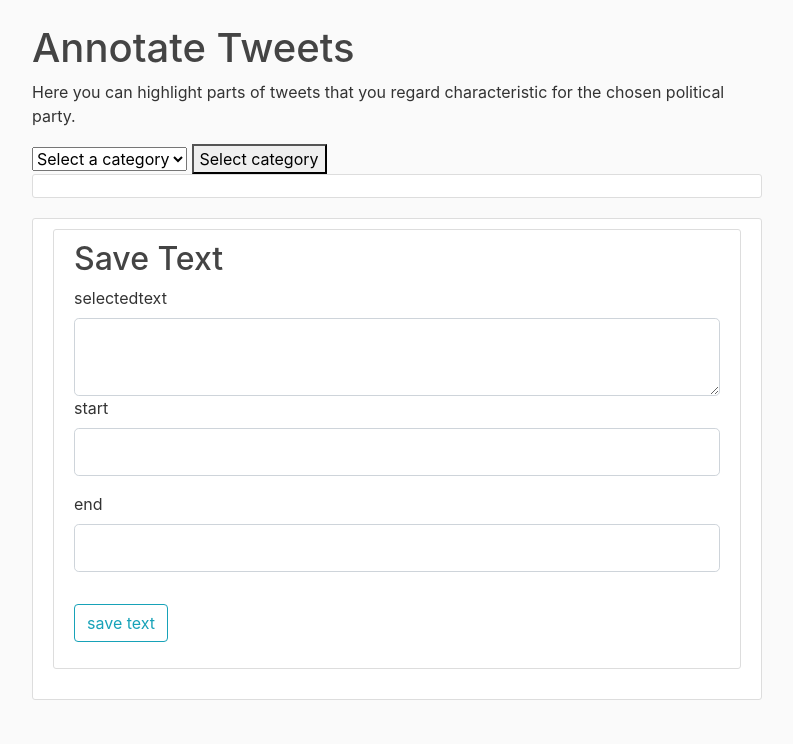
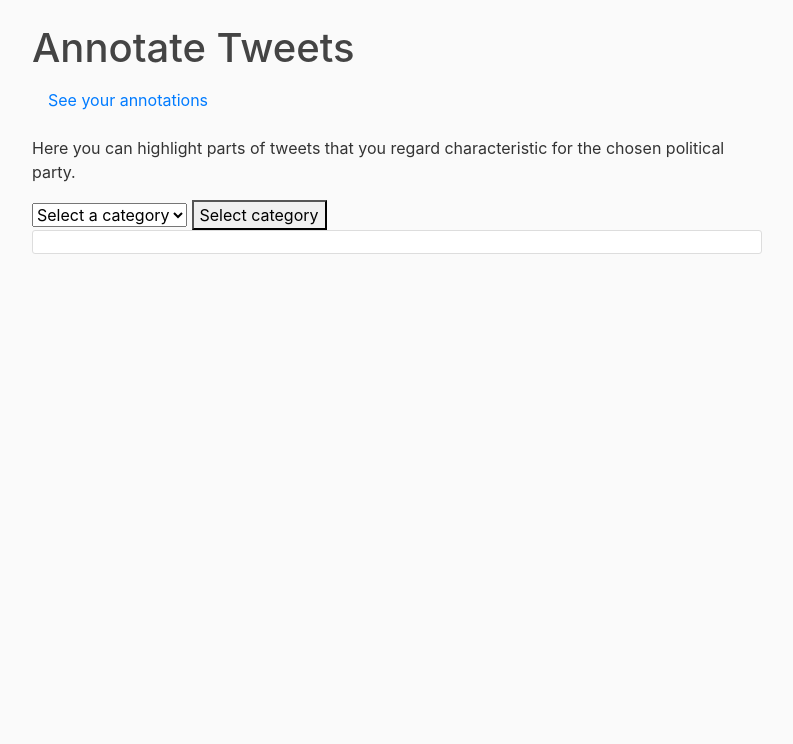
Before and after one commit to NLP4ALL/nlp4all, a Flask app: page /tweet_annotation in a window 1280 px wide. Shown: the part 56-800 px from the top of the page, without its empty margins (53-846 px from the left). Run offline with Flask 2, Linux system fonts and the light colour scheme; a user stored in the database is signed in; tables that the repository leaves empty hold one stand-in row (values such as "Sample post"); some libraries are stand-ins or nearby versions.

Commit message:
adding links to annotation views #44

```diff
--- a/nlp4all/routes.py
+++ b/nlp4all/routes.py
@@ -545,31 +545,9 @@ def tweet_annotation():
         tweet_table = [t[1] for t in tweet_table]
         return redirect(url_for('tweet_annotation', cat = cat_id))
 
-    #if request.method == "POST" and 'add-ann' in request.form.to_dict():
-    #    myargs = request.form.to_dict()
-    #    cat_id = myargs['select-category']
-    #    tweets = Tweet.query.filter(Tweet.category==cat_id)
-    #    tweet_table = { t.id : {'tweet': t.full_text, 'category': t.handle, "id": t.id} for t in tweets}
-    #    tweet_table = sorted([t for t in tweet_table.items()], key=lambda x:x[1]["id"], reverse=True)
-    #    tweet_table = [t[1] for t in tweet_table]
-    #    return redirect(url_for('tweet_annotation', cat = cat_id))
 
-    form = AnnotationForm()
-    if form.validate_on_submit():
-        if form.start.data > form.end.data:
-            coordinates = [form.end.data, form.start.data]
-        else:
-            coordinates = [form.start.data, form.end.data]
-        text = form.text.data
-        category= a_tweet.category
-        tweet= request.form.get('tweetid')
-        words = text.split()
-        #flash(tweet)
-        annotation = TweetAnnotation(user = current_user.id, text=text, category=category, tweet=tweet, coordinates=coordinates, words=words)
-        db.session.add(annotation)
-        db.session.commit()
 
-    return render_template('tweet_annotate.html', tweet_table= tweet_table, categories=categories, form=form)
+    return render_template('tweet_annotate.html', tweet_table= tweet_table, categories=categories)
 
 @app.route("/annotation_summary", methods=['GET', 'POST'])
 @login_required
--- a/nlp4all/templates/annotation_form.html
+++ b/nlp4all/templates/annotation_form.html
@@ -2,65 +2,7 @@
 <script src="https://code.jquery.com/jquery-3.5.1.min.js"></script>
 
 
-
-<div class="content-section">
-    <h2>Save Text</h1>
-        <form method="POST" action="" name= aform >
-            {{ form.hidden_tag() }}
-            <fieldset class="form-group">
-
-                <div name="selectedtext">
-                    {{ form.text.label(class="form-control-label") }}
-                    {% if form.text.errors %}
-                        {{ form.text(class="form-control form-control-lg is-invalid") }}
-                        <div class="invalid-feedback">
-                            {% for error in form.text.errors %}
-                                <span>{{ error }}</span>
-                            {% endfor %}
-                        </div>
-                    {% else %}
-                        {{ form.text(class="form-control form-control-lg") }}
-                    {% endif %}
-
-                </div>
-                <div class="form-group">
-                    {{ form.start.label(class="form-control-label") }}
-                    {% if form.start.errors %}
-                        {{ form.start(class="form-control form-control-lg is-invalid") }}
-                        <div class="invalid-feedback">
-                            {% for error in form.start.errors %}
-                                <span>{{ error }}</span>
-                            {% endfor %}
-                        </div>
-                    {% else %}
-                        {{ form.start(class="form-control form-control-lg") }}
-                    {% endif %}
-                </div>
-
-                <div class="form-group">
-                    {{ form.end.label(class="form-control-label") }}
-                    {% if form.end.errors %}
-                        {{ form.end(class="form-control form-control-lg is-invalid") }}
-                        <div class="invalid-feedback">
-                            {% for error in form.end.errors %}
-                                <span>{{ error }}</span>
-                            {% endfor %}
-                        </div>
-                    {% else %}
-                        {{ form.end(class="form-control form-control-lg") }}
-                    {% endif %}
-                </div>
-
-
-                <input type="hidden" name="tweetid" value="" id="t_id"/>
-
-            </fieldset>
-            <div class="form-group" >
-                {{ form.submit(class="btn btn-outline-info") }}
-            </div>
-        </form>
-
-    </div>
+<input type="hidden" name="tweetid" value="" id="t_id"/>
 
 
 <script>
@@ -157,7 +99,7 @@
         var t_id = $("#t_id");
         //= $("#tweettxt").val();
         var tweet_id = t_id.val()
-        console.log(start, end, tweet_id, tweettxt.val())
+        //console.log(start, end, tweet_id, tweettxt.val())
       //document.aform.text.value =  txt;
       //document.aform.start.value =  start;
       //document.aform.end.value =  end;
--- a/nlp4all/templates/annotation_summary.html
+++ b/nlp4all/templates/annotation_summary.html
@@ -1,6 +1,9 @@
 {% extends "layout.html" %}
 {% block content %}
 <h1>Annotation overview</h1>
+
+<p> <a class="nav-item nav-link" href="{{ url_for('tweet_annotation') }}">Add more annotations</a></p>
+
 
 <div class="content-section">
     <h3>Your annotations</h3>
--- a/nlp4all/templates/tweet_annotate.html
+++ b/nlp4all/templates/tweet_annotate.html
@@ -4,8 +4,9 @@
     <h1>
         Annotate Tweets
     </h1>
+    <p> <a class="nav-item nav-link" href="{{ url_for('annotation_summary') }}">See your annotations</a></p>
+
     <p>Here you can highlight parts of tweets that you regard characteristic for the chosen political party.</p>
-
 
 
     <form action="" method="post">
@@ -27,9 +28,9 @@
     </div>
 
 
-    <div class="content-section">
+
         {% include "annotation_form.html" %}
-    </div>
+
 
 
 {% endblock content %}
```
